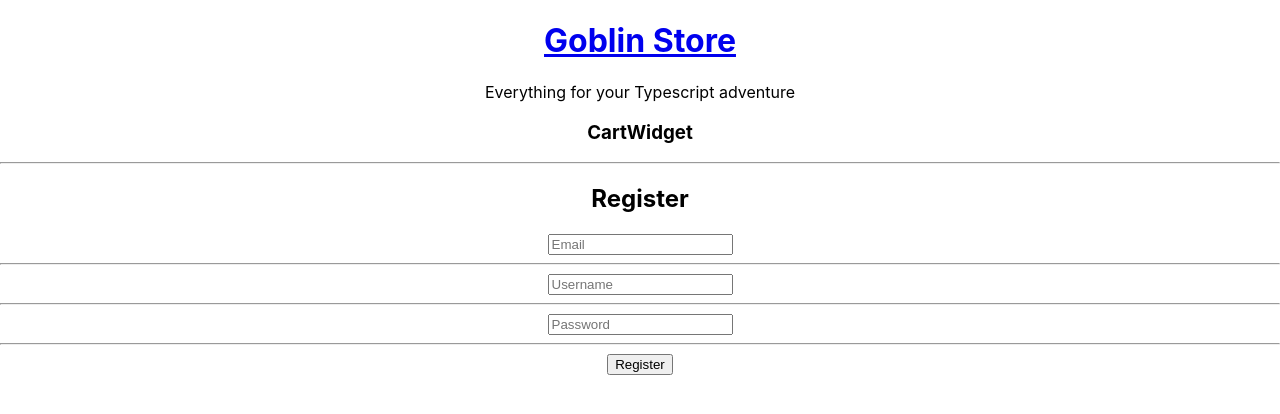
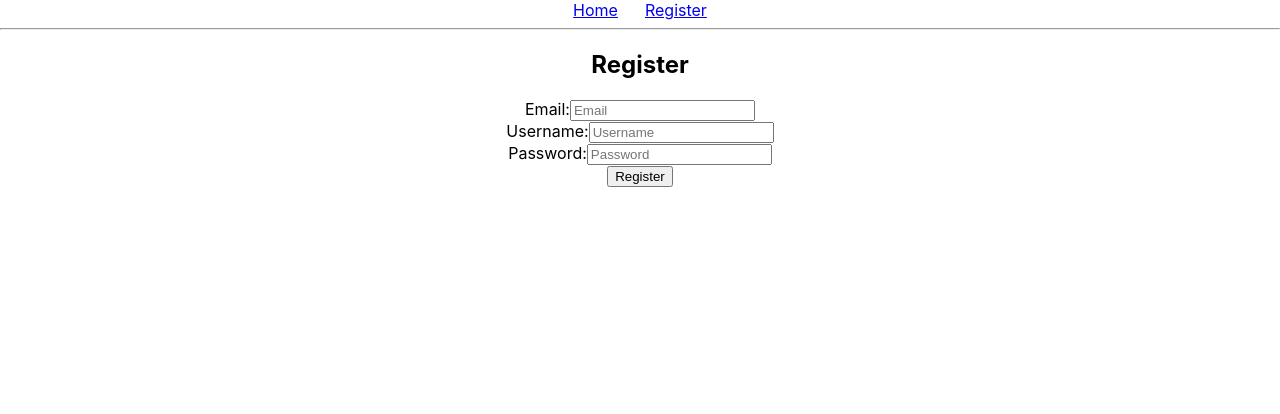
Before and after one commit to codeByCoder22/React-Trello, a React (Create React App) app: page /register in a window 1280 px wide. Shown: the top 414 px of the page. Built offline with nearby package versions, Linux system fonts and the light colour scheme; no server answers.

Commit message:
GUI_tidy

```diff
--- a/src/auth/components/Register.tsx
+++ b/src/auth/components/Register.tsx
@@ -74,27 +74,34 @@ const Register: React.FC = () => {
         <div>
             <h2>Register</h2>
             <form onSubmit={handleSubmit}>
+                <div>
+                    <label>Email:</label>
                     <input
                         type="email"
                         placeholder="Email"
                         value={email}
                         onChange={(e) => setEmail(e.target.value)}
                     />
-                <hr />
+                </div>
+                <div>
+                    <label>Username:</label>
                     <input
                         type="text"
                         placeholder="Username"
                         value={username}
                         onChange={(e) => setUsername(e.target.value)}
                     />
-                <hr />
+                </div>
+                <div>
+                    <label>Password:</label>
                     <input
                         type="password"
                         placeholder="Password"
                         value={password}
                         onChange={(e) => setPassword(e.target.value)}
                     />
-                <hr />
+                </div>
+
                 <button type="submit">Register</button>
                 {error && <p>{error}</p>}
             </form>
--- a/src/shared/Header.tsx
+++ b/src/shared/Header.tsx
@@ -5,14 +5,10 @@ import { Link } from "react-router-dom";
 export const Header = () => (
     <header>
         <>
-            <div className="nav-brand">
-                <Link to="/">
-                    <h1>Goblin Store</h1>
-                </Link>
-                <p>Everything for your Typescript adventure</p>
-            </div>
-            <div className="cart">
-                <h3>CartWidget</h3>
+            <div className="">
+                <Link to="/">Home</Link>
+                &nbsp;&nbsp;&nbsp;&nbsp;&nbsp;&nbsp;
+                <Link to="/register">Register</Link>
             </div>
             <hr />
         </>
```
Lines whose indentation alone changed are shown as unchanged.
